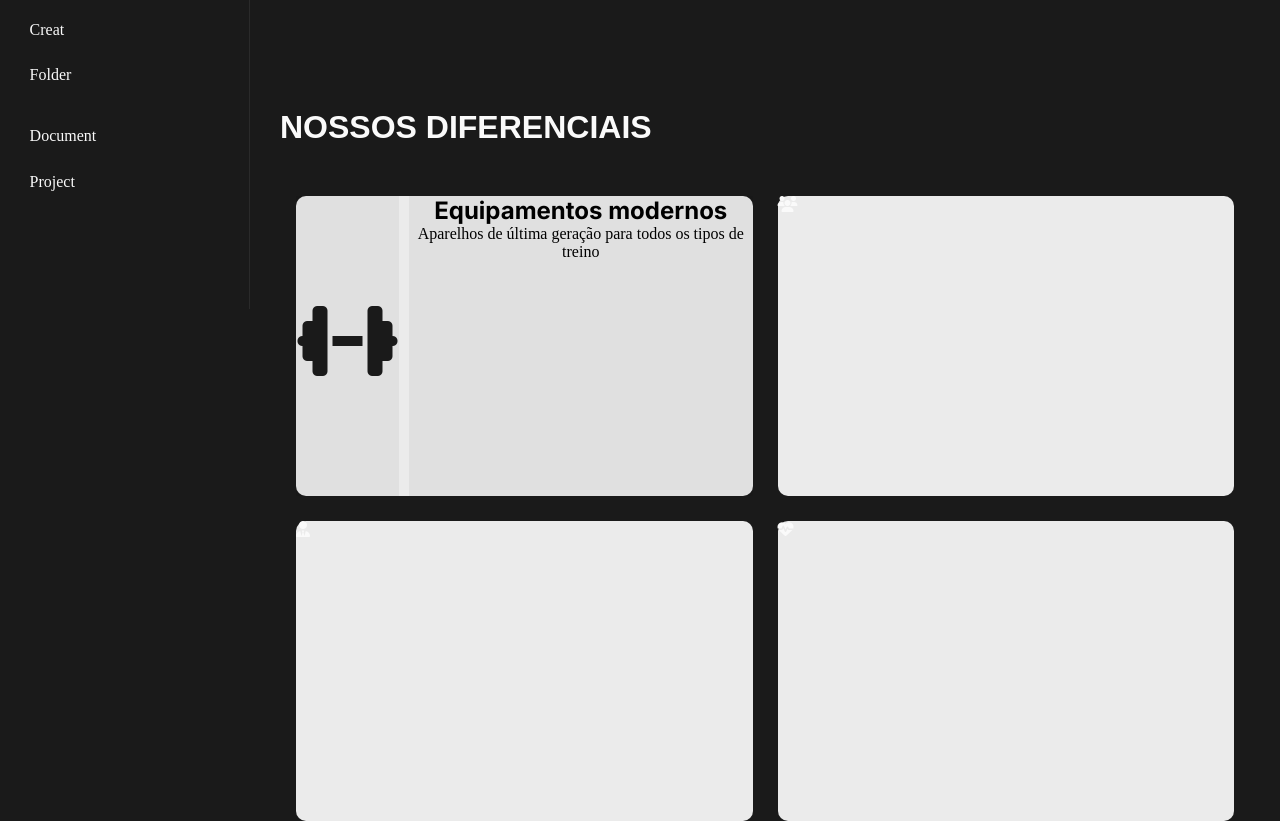
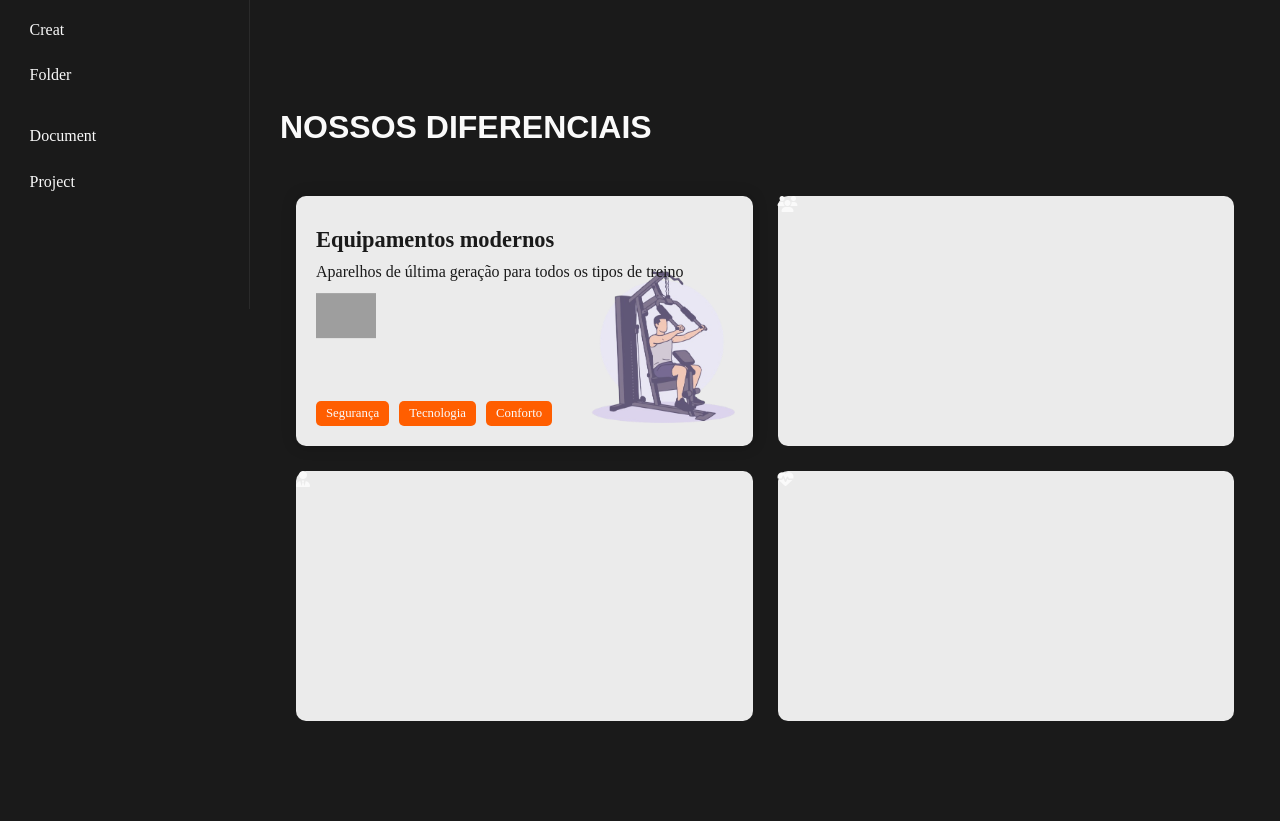
Before and after one commit to Belezinha22/ProjetoIntegrador, a PHP site: page /html/index.html in a window 1280 px wide. Shown: the part 491-1312 px from the top of the page. After the commit the page ends 1212 px from the top, so only its background shows below. Run offline with PHP 8.4, Linux system fonts and the light colour scheme; some web fonts are replaced; grey boxes are pictures that could not be loaded.

```diff
--- a/css/index.css
+++ b/css/index.css
@@ -106,7 +106,7 @@ main{
     height: 400px;
     background-color: rgba(0, 0, 0, 0.5);
     background-blend-mode: darken; /* mescla imagem com o fundo */
-    background-image: url('../img/imgs/image560x340cropped.jpg');
+    background-image: url('../img/background/image560x340cropped.jpg');
     background-size: cover;
     background-position: center;
     background-repeat: no-repeat;
@@ -182,31 +182,94 @@ main{
 .box1, .box2, .box3, .box4 {
     background: var(--boxes-clr);
     border-radius: 10px;
-    height: 300px;
+    height: 250px;
     width: 100%;
     display: grid;
 }
 
-.box1-inside{
-    display: grid;
-    grid-template-columns: 0.3fr 1fr;
-    grid-template-rows: auto;
+/* Estilo do card customizado no box1 */
+.box1.custom-card {
+  position: relative;
+  padding: 20px;
+  overflow: hidden;
+  background: var(--boxes-clr);
+  display: flex;
+  flex-direction: column;
+  justify-content: center;
+  box-shadow: 0 0 15px rgba(0, 0, 0, 0.2);
+}
+
+.box1.custom-card::before {
+  content: '';
+  position: absolute;
+  top: 30px;
+  right: 0;
+  width: 100%;
+  height: 100%;
+  background-image: url('../img/icons/mohamed-hassan-GcPB6ZAV_Vc-unsplash-removebg-preview.png');
+  background-repeat: no-repeat;
+  background-size: 180px;
+  background-position: center right;
+  opacity: 70%;
+  z-index: 0;
+}
+
+.box1.custom-card .card-content {
+  position: relative;
+  z-index: 1;
+  margin-top: -40px;
+}
+
+.box1.custom-card h3 {
+  font-size: 1.4em;
+  margin: 0;
+  color: var(--bg-clr);
+}
+
+.box1.custom-card p {
+  margin: 10px 0;
+  color: var(--bg-clr);
+}
+
+.box1.custom-card{
+  display: flex;
+  gap: 10px;
+}
+
+.box1.custom-card .card-span span {
+  background: var(--cta-clr);
+  padding: 5px 10px;
+  border-radius: 5px;
+  font-size: 0.8em;
+}
+
+.card-span{
+    transform: translateY(50px);
+    display: flex;
     gap: 10px;
 }
 
-.item{
-    background-color: rgba(0, 0, 0, 0.047);
-    text-align: center;
-    color: black;
+.card-span span{
+    transition: all .3s ease;
 }
 
-.item i{
-    font-size: 5em;
-    color: var(--bg-clr);
-    text-align: center;
-    transform: translateY(105px);
+.card-span > span:hover{
+    transform: translateY(-10px);
 }
 
-.item-h2{
-    font-family: 'Inter', sans-serif;
+.box1.custom-card .animated-icon {
+  width: 60px;
+  height: 60px;
+  background: url('https://cdn-icons-png.flaticon.com/128/2936/2936886.png') no-repeat center;
+  background-size: contain;
+  animation: bounce 1.5s infinite;
 }
+
+@keyframes bounce {
+  0%, 100% {
+    transform: translateY(0);
+  }
+  50% {
+    transform: translateY(-5px);
+  }
+}
--- a/css/indexResponsive.css
+++ b/css/indexResponsive.css
@@ -0,0 +1,5 @@
+@media(max-width: 450px){
+    .box1-inside{
+        grid-template-columns: 1fr;
+    }
+}
--- a/html/index.html
+++ b/html/index.html
@@ -113,18 +113,21 @@
                 Nossos diferenciais
             </h2>
             <div class="boxes">
-                <div class="box1">
-                    <div class="box1-inside">
-                        <div class="item">
-                            <i class="fa-solid fa-dumbbell"></i>
-                        </div>
-                        <div class="item">
-                            <h2 class="item-h2">
-                                Equipamentos modernos
-                            </h2>
-                            <p class="item-p">
-                                Aparelhos de última geração para todos os tipos de treino
-                            </p>
+                <div class="box1 custom-card">
+                    <div class="card-content">
+                        <h3>Equipamentos modernos</h3>
+                        <p>Aparelhos de última geração para todos os tipos de treino</p>
+                        <div class="animated-icon"></div>
+                        <div class="card-span">
+                            <span>
+                                Segurança
+                            </span>
+                            <span>
+                                Tecnologia
+                            </span>
+                            <span>
+                                Conforto
+                            </span>
                         </div>
                     </div>
                 </div>
```
Also changed, not shown: tests/testes.html (added, +107 -0 lines), img/background/image560x340cropped.jpg (renamed from img/imgs/image560x340cropped.jpg), img/icons/mohamed-hassan-GcPB6ZAV_Vc-unsplash-removebg-preview.png (added).
